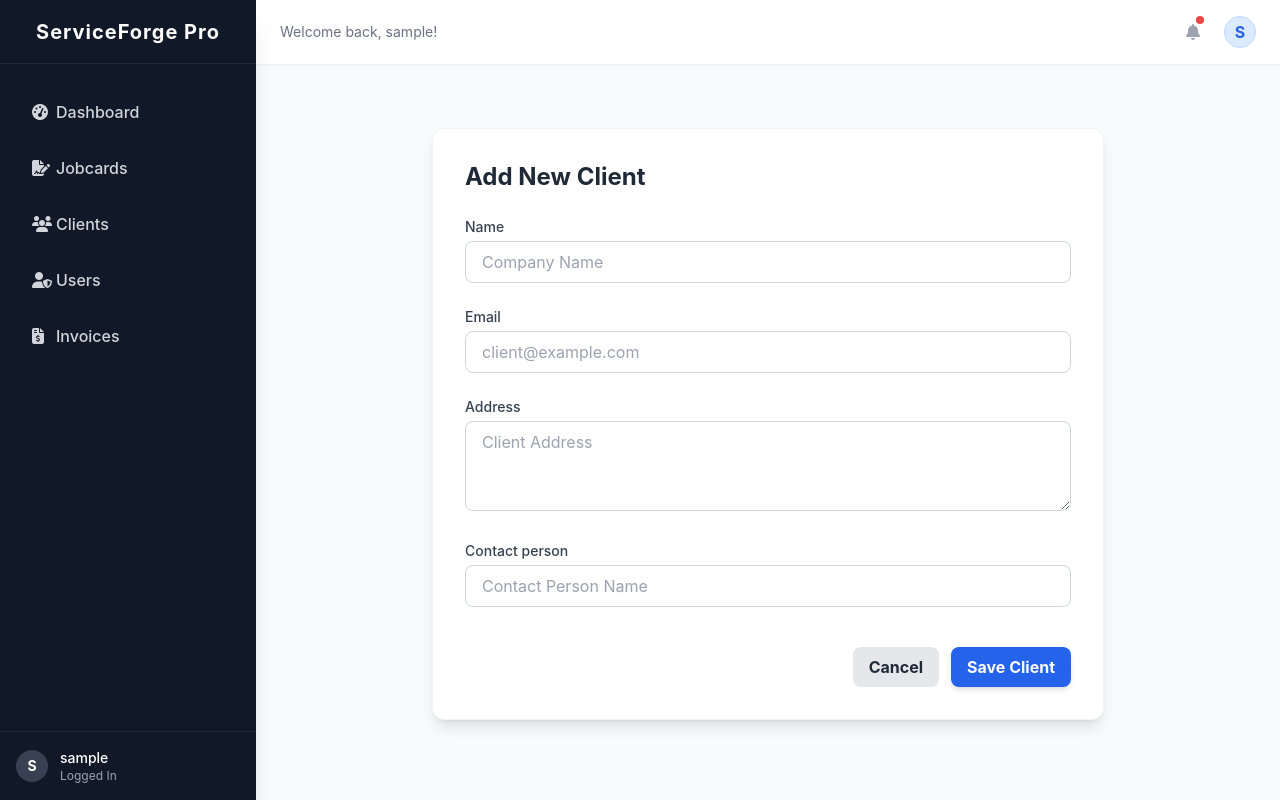
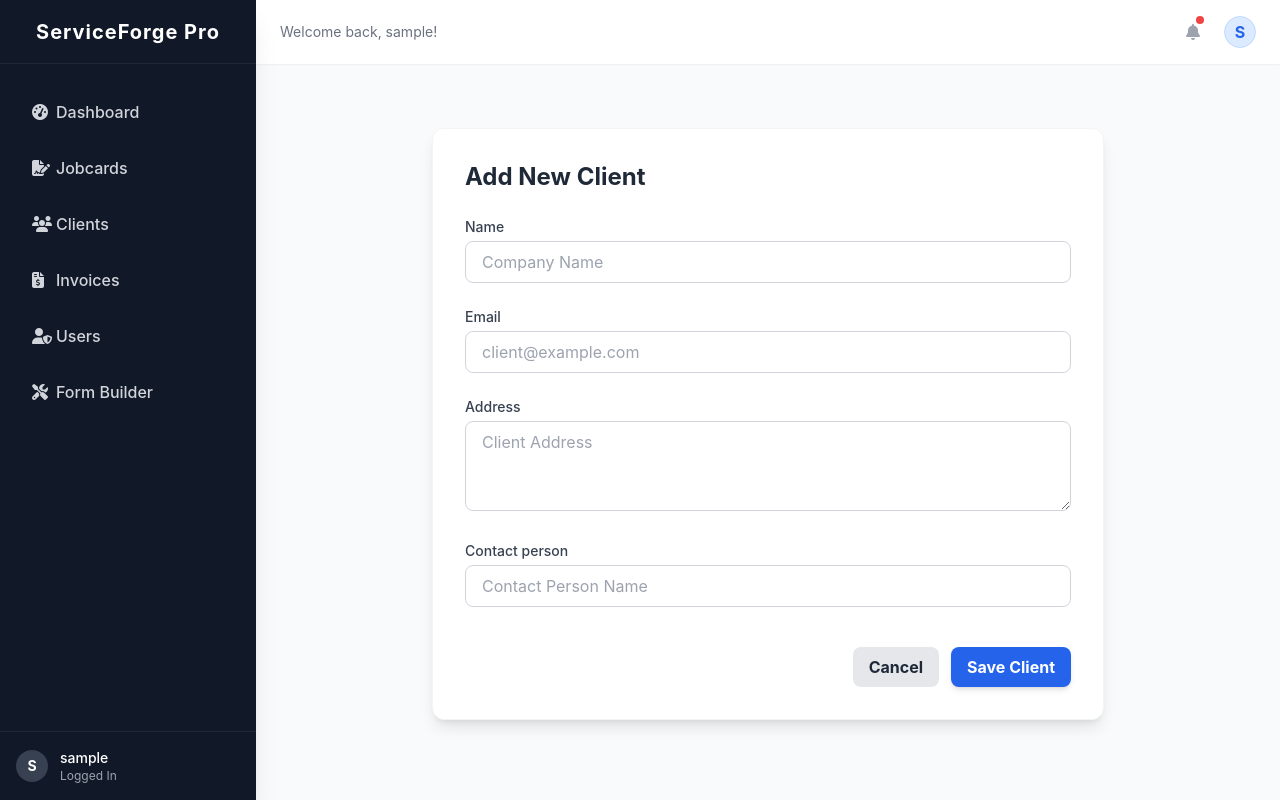
Before and after one commit to dillonkevin46-cloud/Jobcard-app, a Django app: page /clients/create/ in a window 1280 px wide. Run offline with Django 5.2, Linux system fonts and the light colour scheme; the visitor is signed in with stand-in values (Sample User, id 1); some libraries are stand-ins or nearby versions.

Commit message:
Phase 6: Auto-Create Roles and Secure Builder Access
- Add post_migrate signal to `users/apps.py` to auto-create groups (SuperAdmin, Admin, Manager, Technician).
- Update `templates/base.html` to conditionally show "Users" and "Form Builder" links only to SuperAdmins.
- Ensure `jobcards/urls.py` has the correct path for the builder.

Co-authored-by: dillonkevin46-cloud <241133063+dillonkevin46-cloud@users.noreply.github.com>

```diff
--- a/templates/base.html
+++ b/templates/base.html
@@ -11,6 +11,7 @@
     <style>
         body { font-family: 'Inter', sans-serif; }
     </style>
+    {% block extra_head %}{% endblock %}
 </head>
 <body class="bg-gray-50 flex h-screen overflow-hidden">
 
@@ -33,14 +34,20 @@
                 <i class="fas fa-users w-6"></i>
                 <span class="font-medium">Clients</span>
             </a>
+            <a href="{% url 'invoice_list' %}" class="flex items-center px-4 py-3 text-gray-300 hover:bg-gray-800 hover:text-white rounded-lg transition-colors duration-200">
+                <i class="fas fa-file-invoice-dollar w-6"></i>
+                <span class="font-medium">Invoices</span>
+            </a>
+            {% if request.user.is_superuser %}
             <a href="{% url 'user_list' %}" class="flex items-center px-4 py-3 text-gray-300 hover:bg-gray-800 hover:text-white rounded-lg transition-colors duration-200">
                 <i class="fas fa-user-shield w-6"></i>
                 <span class="font-medium">Users</span>
             </a>
-            <a href="{% url 'invoice_list' %}" class="flex items-center px-4 py-3 text-gray-300 hover:bg-gray-800 hover:text-white rounded-lg transition-colors duration-200">
-                <i class="fas fa-file-invoice-dollar w-6"></i>
-                <span class="font-medium">Invoices</span>
+            <a href="{% url 'template_builder' %}" class="flex items-center px-4 py-3 text-gray-300 hover:bg-gray-800 hover:text-white rounded-lg transition-colors duration-200">
+                <i class="fas fa-tools w-6"></i>
+                <span class="font-medium">Form Builder</span>
             </a>
+            {% endif %}
         </nav>
 
         <div class="p-4 border-t border-gray-800">
```
Also changed, not shown: users/apps.py (+12 -2 lines).
